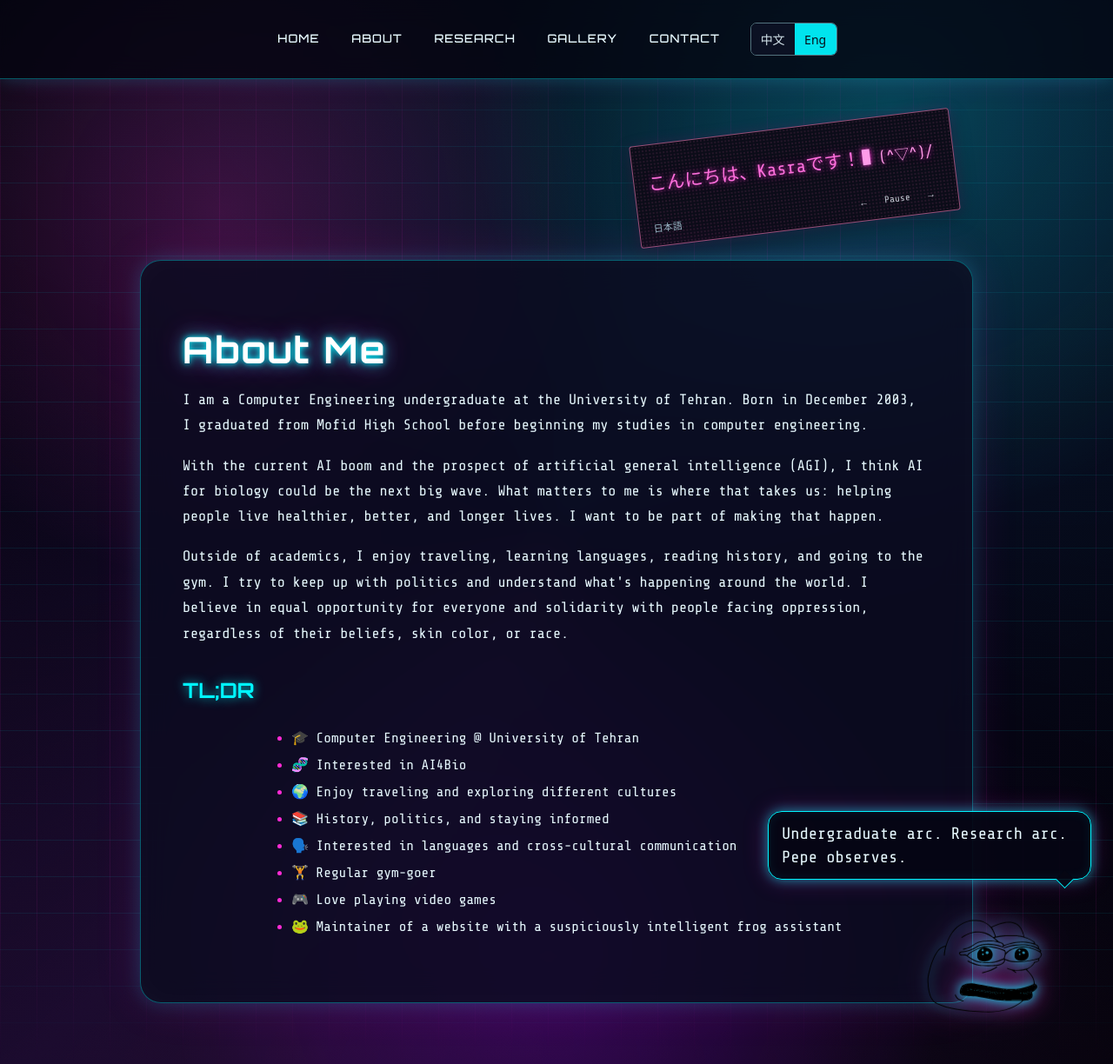
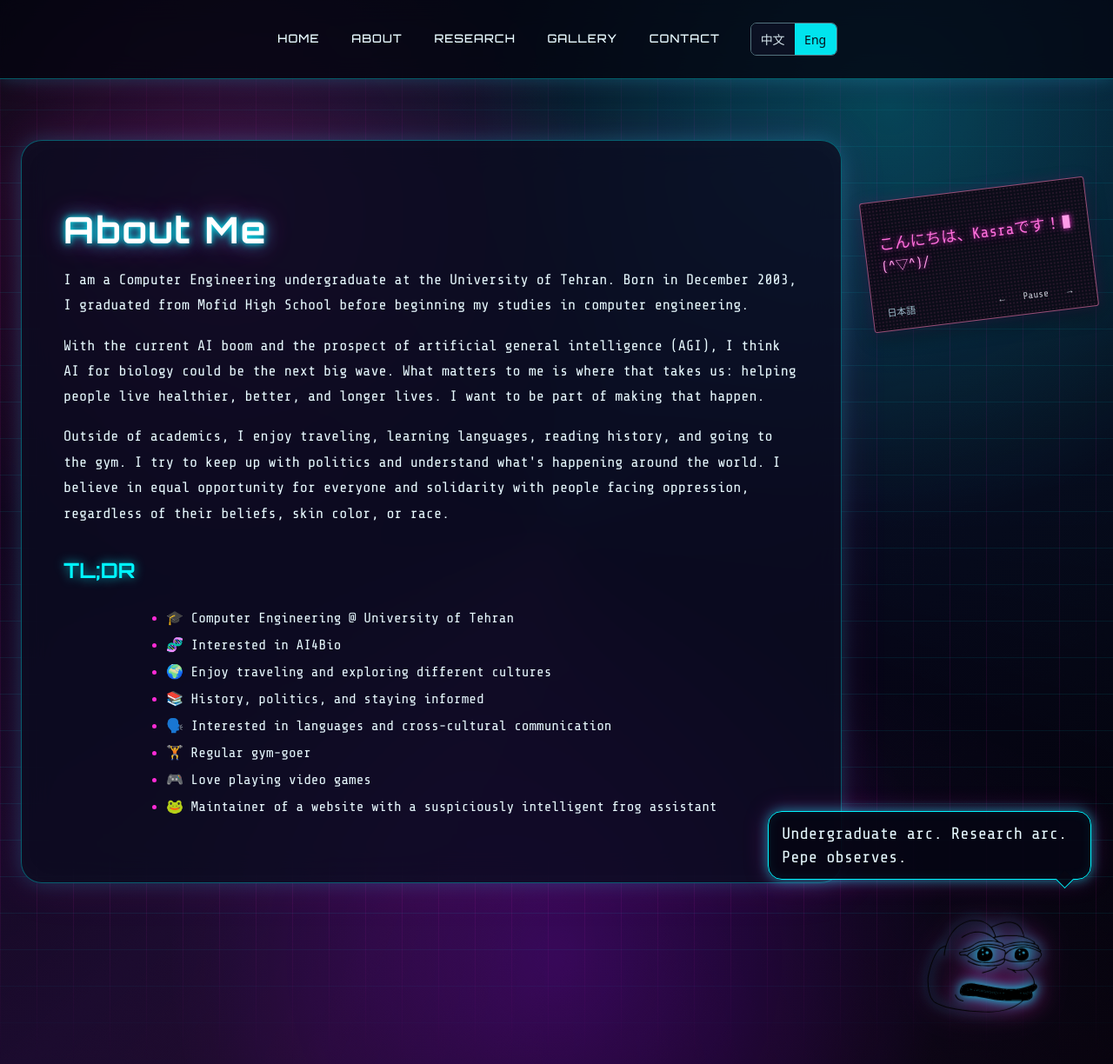
Before and after one commit to KzrLancelotV2/kasraghobrani.qzz.io, a Jekyll site: the page about.html, which Jekyll copies as it is, in a window 1280 px wide and 1224 px high. Shown: the whole window at 87% size. Built offline with Jekyll 4.4.1, drawn with Linux system fonts in a browser that asks for light colours.

Commit message:
Move About greeting billboard to the side

```diff
--- a/about.html
+++ b/about.html
@@ -8,7 +8,7 @@
   <link rel="stylesheet" href="/assets/css/pepe.css?v=cyberpunk1">
     <link rel="stylesheet" href="/assets/css/i18n.css?v=1">
     <script src="/assets/js/i18n.js?v=9" defer></script>
-    <link rel="stylesheet" href="/assets/css/billboard.css?v=3">
+    <link rel="stylesheet" href="/assets/css/billboard.css?v=4">
     <script src="/assets/js/billboard.js?v=3" defer></script>
 </head>
 
--- a/assets/css/billboard.css
+++ b/assets/css/billboard.css
@@ -1,6 +1,6 @@
-.about-layout { width: calc(100% - 28px); max-width: 958px; margin: 30px auto 70px; }
-.about-layout > main { box-sizing: border-box; width: 100%; max-width: none; margin: 0; }
-.greeting-dock { display: flex; justify-content: flex-end; align-items: center; box-sizing: border-box; height: 178px; padding: 10px 20px 20px; }
+.about-layout { display: grid; grid-template-columns: minmax(0, 958px) 260px; align-items: start; gap: 28px; width: calc(100% - 48px); max-width: 1246px; margin: 70px auto; }
+.about-layout > main { grid-column: 1; grid-row: 1; box-sizing: border-box; width: 100%; max-width: none; margin: 0; }
+.greeting-dock { grid-column: 2; grid-row: 1; display: flex; justify-content: center; align-items: center; box-sizing: border-box; padding: 25px 0; margin-top: 32px; }
 .greeting-board { box-sizing: border-box; width: 370px; max-width: 100%; padding: 12px 16px 6px; transform: rotate(-7deg); transform-origin: center; border: 1px solid #995078; border-radius: 3px; background: radial-gradient(circle, #d25d9a22 .7px, transparent 1px) 0 0 / 4px 4px, #0b0c18; color: #ff7fdf; box-shadow: 0 0 15px #ff2bd61a, 0 8px 22px #0005; }
 .greeting-board .board-message { display: flex; align-items: baseline; flex-wrap: wrap; gap: 2px 9px; align-content: center; height: 68px; margin: 0; font: 500 21px/1.5 'Share Tech Mono', 'Microsoft YaHei', 'Yu Gothic', 'Malgun Gothic', system-ui, sans-serif; letter-spacing: 0; color: #ff70dc; overflow-wrap: anywhere; text-shadow: 0 0 5px #ff2bd6a0, 0 0 13px #ff2bd660; }
 .board-emoticon { white-space: nowrap; font-size: 17px; color: #ff9be8; }
@@ -14,10 +14,19 @@
 .board-buttons button:focus-visible { outline: 2px solid #00f5ff; outline-offset: 1px; }
 .board-buttons button[hidden] { display: none; }
 .board-sr-only { position: absolute; width: 1px; height: 1px; margin: -1px; overflow: hidden; clip-path: inset(50%); white-space: nowrap; }
+.greeting-dock .greeting-board { width: 260px; }
+.greeting-dock .board-message { height: 100px; font-size: 18px; }
+.greeting-dock .board-emoticon { font-size: 15px; }
 @keyframes board-caret { 0%, 49% { opacity: 1; } 50%, 100% { opacity: 0; } }
+@media (max-width: 1050px) {
+  .about-layout { grid-template-columns: minmax(0, 1fr); max-width: 958px; width: calc(100% - 28px); }
+  .greeting-dock { grid-column: 1; grid-row: 2; justify-content: flex-end; margin-top: 0; padding: 20px; }
+  .greeting-dock .greeting-board { width: 330px; }
+  .greeting-dock .board-message { height: 76px; }
+}
 @media (max-width: 700px) {
-  .about-layout { margin-top: 20px; }
-  .greeting-dock { height: 186px; padding: 12px 15px 24px; justify-content: center; }
+  .about-layout { margin: 36px 14px; }
+  .greeting-dock { padding: 12px 15px 24px; justify-content: center; }
   .greeting-board { width: 330px; transform: rotate(-5deg); padding: 10px 12px 5px; }
   .greeting-board .board-message { font-size: 17px; height: 76px; }
   .board-emoticon { font-size: 15px; }
```
